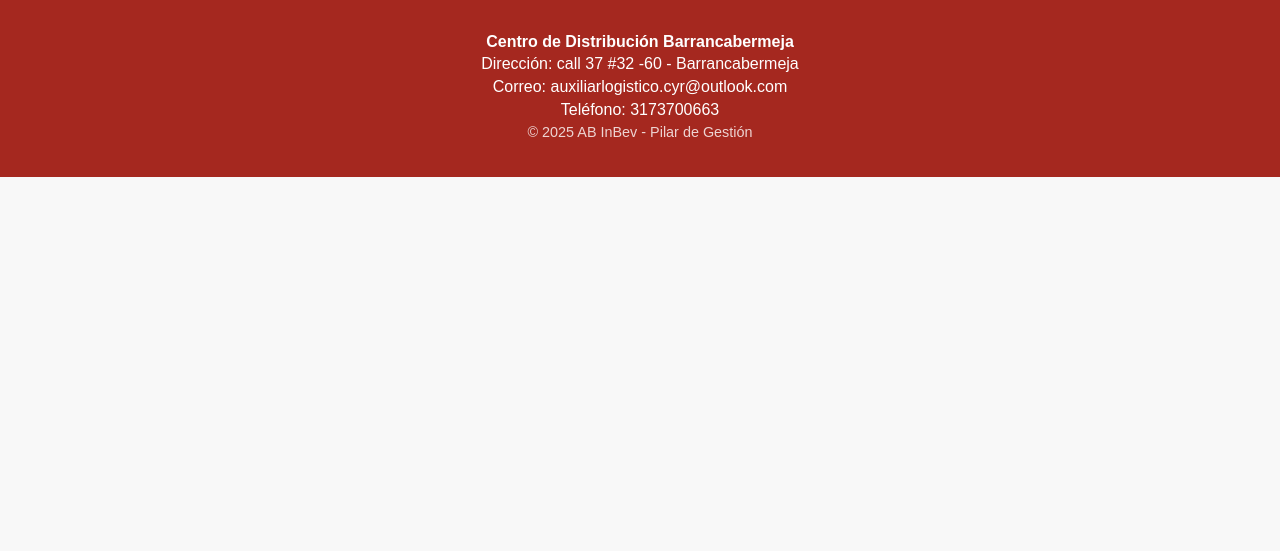
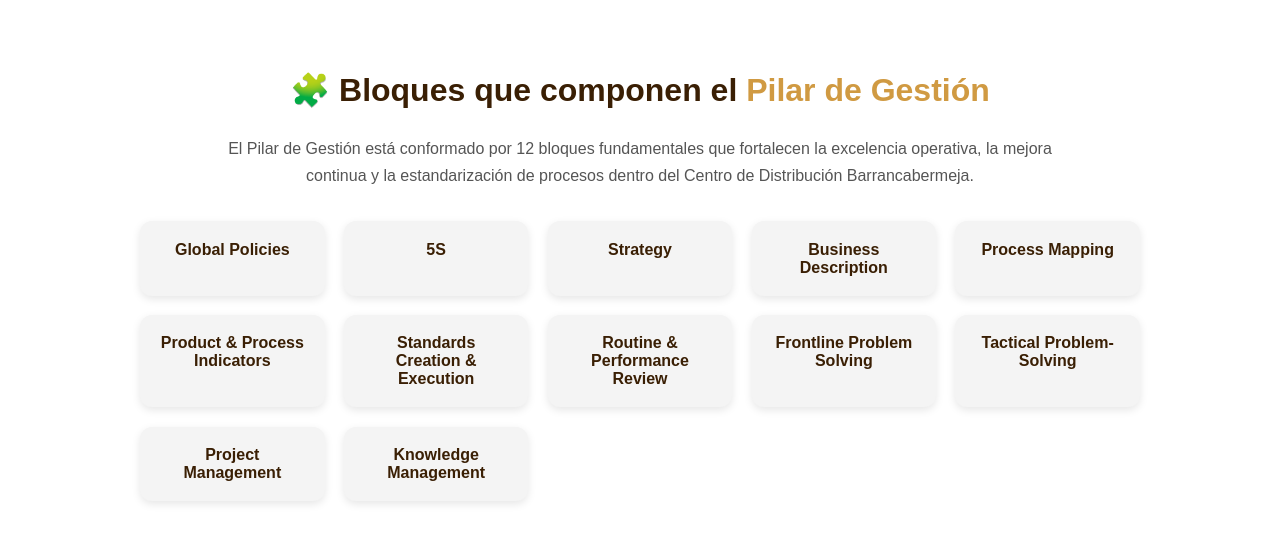
Before and after one commit to supervisorcdbarrancabermeja-cmd/cdbarrancabermeja.github.io, a plain HTML site: page index.html in a window 1280 px wide. Shown: the part 1616-2167 px from the top of the page. Before the commit the page ends 1793 px from the top, so only its background shows below. Drawn offline with Linux system fonts and the light colour scheme.

Commit message:
agg bloques al index

```diff
--- a/index.html
+++ b/index.html
@@ -79,6 +79,29 @@
       </div>
     </div>
   </section>
+  <!-- BLOQUES DEL PILAR -->
+  <section class="bloques fade-in">
+    <h2>🧩 Bloques que componen el <span>Pilar de Gestión</span></h2>
+    <p class="intro">
+      El Pilar de Gestión está conformado por 12 bloques fundamentales que fortalecen la excelencia operativa,
+      la mejora continua y la estandarización de procesos dentro del Centro de Distribución Barrancabermeja.
+    </p>
+
+    <div class="tarjetas-bloques">
+      <a href="global-policies.html" class="tarjeta-bloque">Global Policies</a>
+      <a href="5s.html" class="tarjeta-bloque">5S</a>
+      <a href="strategy.html" class="tarjeta-bloque">Strategy</a>
+      <a href="business-description.html" class="tarjeta-bloque">Business Description</a>
+      <a href="process-mapping.html" class="tarjeta-bloque">Process Mapping</a>
+      <a href="product-process-indicators.html" class="tarjeta-bloque">Product & Process Indicators</a>
+      <a href="standards-creation.html" class="tarjeta-bloque">Standards Creation & Execution</a>
+      <a href="routine-performance.html" class="tarjeta-bloque">Routine & Performance Review</a>
+      <a href="frontline-solving.html" class="tarjeta-bloque">Frontline Problem Solving</a>
+      <a href="tactical-solving.html" class="tarjeta-bloque">Tactical Problem-Solving</a>
+      <a href="project-management.html" class="tarjeta-bloque">Project Management</a>
+      <a href="knowledge-management.html" class="tarjeta-bloque">Knowledge Management</a>
+    </div>
+  </section>
 
   <!-- FOOTER -->
   <footer class="footer">
--- a/style.css
+++ b/style.css
@@ -207,3 +207,50 @@ body {
     margin-top: 1.5rem;
   }
 }
+
+
+/* cecion del agg lo pilarez
+
+
+/* ===== BLOQUES DEL PILAR ===== */
+.bloques {
+  padding: 3rem 2rem;
+  background-color: #fff;
+  text-align: center;
+}
+
+.bloques h2 {
+  color: #3a1f04;
+  font-size: 2rem;
+}
+
+.bloques h2 span {
+  color: #d09a42;
+}
+
+.tarjetas-bloques {
+  display: grid;
+  grid-template-columns: repeat(auto-fit, minmax(180px, 1fr));
+  gap: 1.2rem;
+  max-width: 1000px;
+  margin: 2rem auto;
+}
+
+.tarjeta-bloque {
+  display: block;
+  background: #f4f4f4;
+  padding: 1.2rem;
+  border-radius: 12px;
+  text-decoration: none;
+  color: #3a1f04;
+  font-weight: 600;
+  box-shadow: 0 3px 8px rgba(0,0,0,0.1);
+  transition: all 0.3s ease;
+}
+
+.tarjeta-bloque:hover {
+  background-color: #ffb74d;
+  color: white;
+  transform: translateY(-4px);
+  box-shadow: 0 4px 10px rgba(0,0,0,0.2);
+}
```
